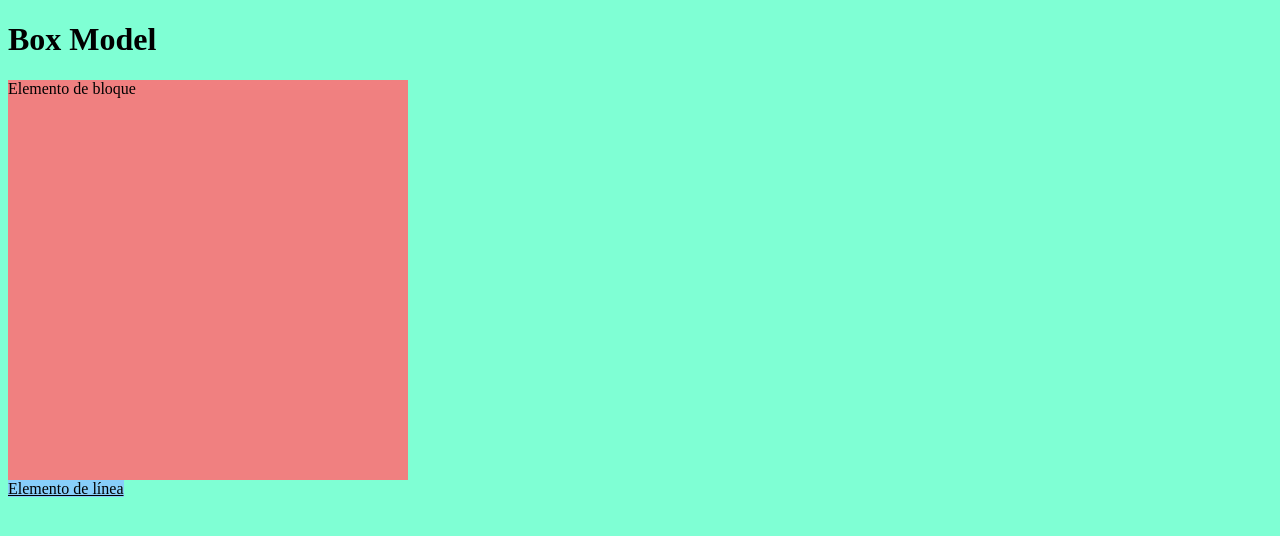
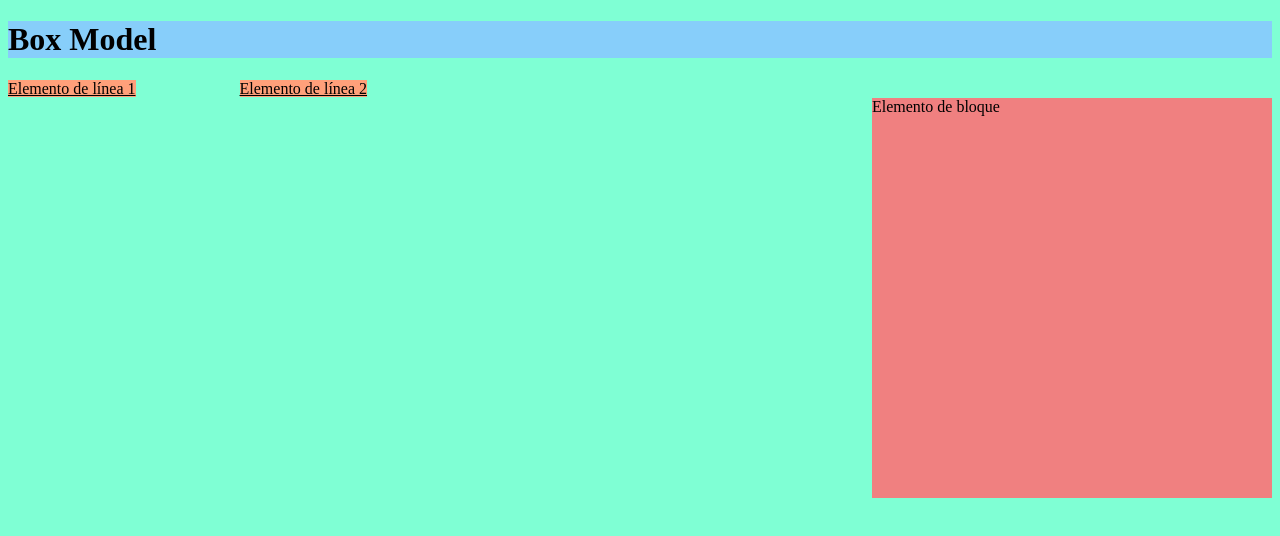
Before and after one commit to CxrlosMX/introduction-to-CSS, a plain HTML site: page 5.- Box model/index.html in a window 1280 px wide. Drawn offline with Linux system fonts and the light colour scheme.

Commit message:
Box Model margin add

```diff
--- a/5.- Box model/css/styles-dist.css
+++ b/5.- Box model/css/styles-dist.css
@@ -1 +1,2 @@
-body{background-color:aquamarine;color:black}.block{background-color:lightcoral;width:400px;height:400px}.inline{background-color:lightskyblue;color:inherit}
+body{background-color:aquamarine;color:black}.block{background-color:lightcoral;width:400px;height:400px;margin-left:auto}.title{
+    /* !important: Si queremos usar el valor auto: es necesario primero especificar el ancho y alto de nuestro bloque */margin-left:auto;background-color:lightskyblue}.inline{background-color:lightsalmon;color:inherit;margin-right:100px}
--- a/5.- Box model/css/styles.css
+++ b/5.- Box model/css/styles.css
@@ -1,3 +1,17 @@
+/*Los 4 lados posibles a los que podemos dar un margen son:
+1.-margin-top: margen superior
+2.-margin-rifht: margen derecho
+3.-margin-bottom: margen superior
+4.-margin-left: margen izquierdo
+
+Admite hasta 4 valores que van en el orden de las
+agujas del reloj
+4 valores -> margin: top right bottom left
+3 valores -> margin: top left/right bottom
+2 valores -> margin: top/bottom  right/left
+1 valor -> margin: top/bottom/left/right
+*/
+
 body {
   background-color: aquamarine;
   color:black;
@@ -7,8 +21,25 @@ background-color:lightcoral;
 /* A los elementos de bloque solamente se le puede asignar un ancho y un alto: esto determina el espacio de trabajo */
     width: 400px;
     height: 400px;
+    /* margin: 100px 40px 150px 200px; */
+    /* Cuando queremos mover la horientación de nuestro bloque podemos hacer lo siguiente
+     */
+    /*Para centrar una caja
+    margin-left: auto;
+    margin-right: auto; */
+
+    margin-left : auto;
+
+}
+.title{
+    /* !important: Si queremos usar el valor auto: es necesario primero especificar el ancho y alto de nuestro bloque */
+margin-left: auto;
+background-color: lightskyblue;
 }
 .inline{
-    background-color: lightskyblue;
+    /* A nuestros elementos de línea no podemos asignarle un ancho y alto, este elemento toma el tamaño segun el    */
+    background-color: lightsalmon;
     color: inherit;
+    /* En los elementos de linea solo podemos hacer uso de margin-left y margin-right */
+    margin-right:100px;
 }
--- a/5.- Box model/index.html
+++ b/5.- Box model/index.html
@@ -8,9 +8,10 @@
     <title>Box Model</title>
 </head>
 <body>
-  <h1>Box Model</h1>
+  <h1 class="title">Box Model</h1>
+  <a href="#" class="inline">Elemento de línea 1</a>
+  <a href="#" class="inline">Elemento de línea 2</a>
+  <div class="block">Elemento de bloque</div>
 
-  <div class="block">Elemento de bloque</div>
-  <a href="#" class="inline">Elemento de línea</a>
 </body>
 </html>
```
